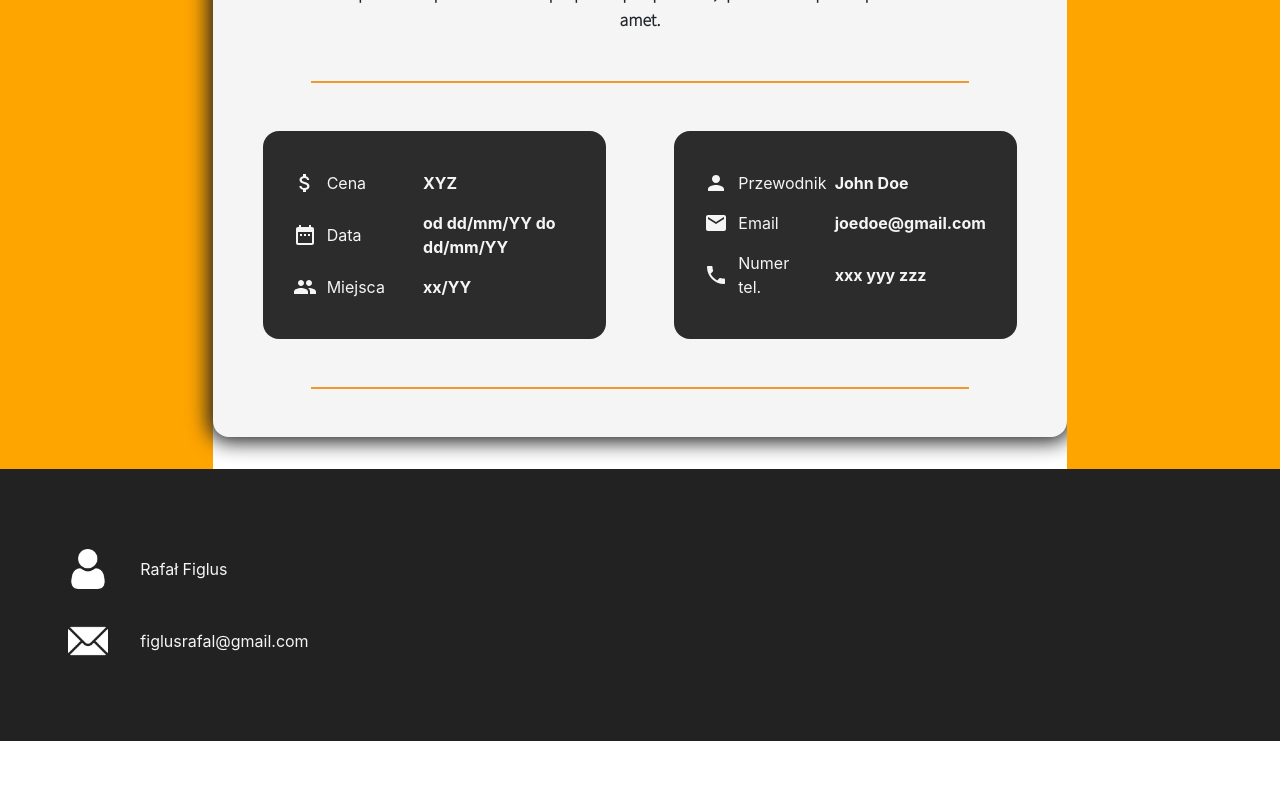
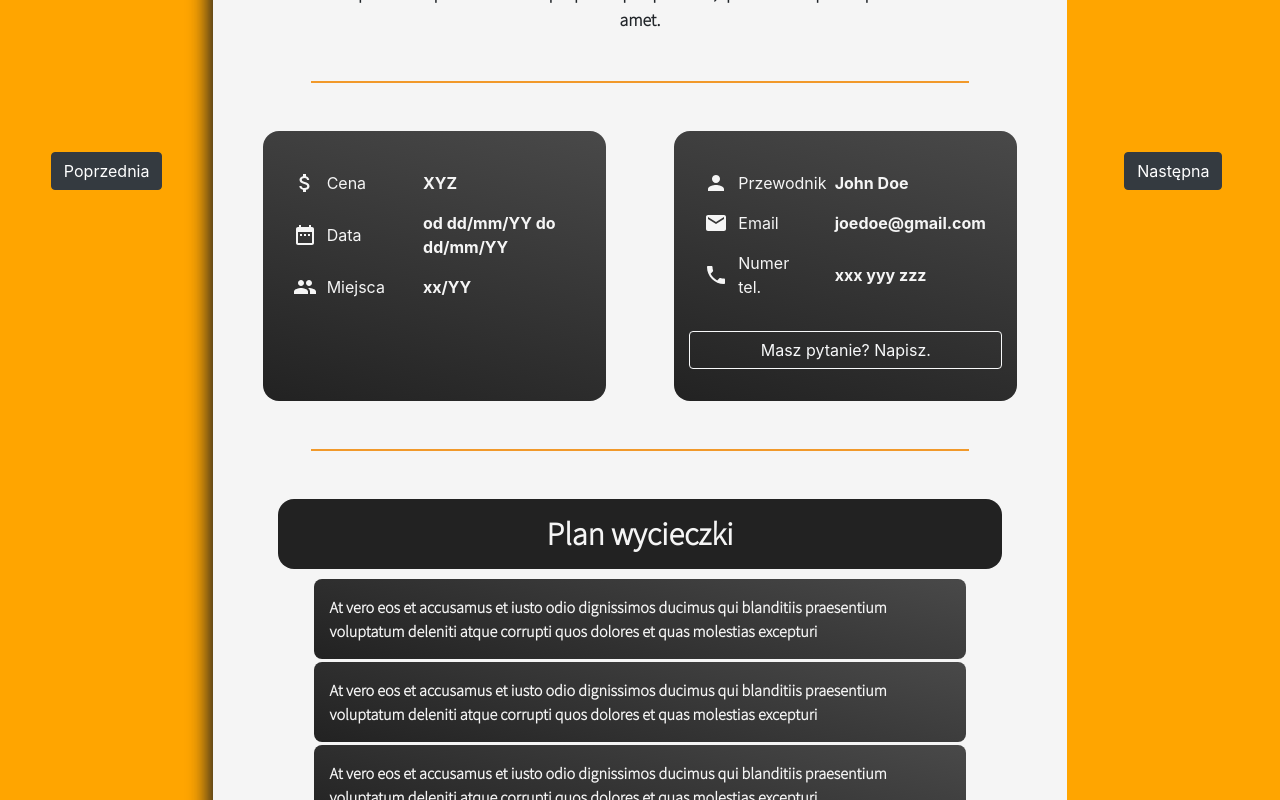
Before and after one commit to navuyi/Praca-Inzynierska-2022, a React (Create React App) app: page /tours/tour in a window 1280 px wide. Shown: the part 840-1640 px from the top of the page. Before the commit the page ends 1581 px from the top, so only its background shows below. Built offline with nearby package versions, Linux system fonts and the light colour scheme.

Commit message:
tour details,tour plan

```diff
--- a/src/components/Tours/TourPanelLabel.js
+++ b/src/components/Tours/TourPanelLabel.js
@@ -3,11 +3,11 @@ import {Row, Col} from "react-bootstrap"
 
 const TourPanelLabel = (props) => {
     return(
-        <Row className={"tour-panel-label d-flex align-items-center justify-content-start w-100"}>
-            <Col xl={5} className={"d-flex flex-row align-items-center"}>
+        <Row className={"tour-panel-label d-flex align-items-center justify-content-start w-100 flex-sm-row flex-row"}>
+            <Col xl={5} xs={5} sm={5} md={5} className={"d-flex flex-row align-items-center"}>
                 {props.image}  <p> {props.text} </p>
             </Col>
-            <Col xl={7}>
+            <Col xl={7} xs={7} sm={7} md={7}>
                 <span> {props.value} </span>
             </Col>
         </Row>
--- a/src/pages/tours/TourDetails.js
+++ b/src/pages/tours/TourDetails.js
@@ -22,6 +22,8 @@ function TourDetails(){
     //const values = queryString.parse(search)
     //console.log(values);
 
+    const arr = [1,2,3,4,3]
+
     return(
         <div className={"tourDetails"}>
             <NavbarComponent/>
@@ -45,7 +47,7 @@ function TourDetails(){
                             </Row>
                             <Separator />
                             <Row className={"w-100 d-flex flex-row justify-content-around"}>
-                                <Col xl={5} className={"info-panel"}>
+                                <Col xl={5} className={"info-panel d-flex flex-column justify-content-start align-items-center mb-5 mb-xl-0"}>
                                     <TourPanelLabel
                                         image={<AttachMoneyIcon fontSize={"medium"} />}
                                         text="Cena"
@@ -62,7 +64,7 @@ function TourDetails(){
                                         value="xx/YY"
                                     />
                                 </Col>
-                                <Col xl={5} className={"info-panel"}>
+                                <Col xl={5} className={"info-panel d-flex flex-column justify-content-start align-items-center"}>
                                     <TourPanelLabel
                                         image={<PersonIcon fontSize={"medium"} />}
                                         text="Przewodnik"
@@ -78,7 +80,23 @@ function TourDetails(){
                                         text="Numer tel."
                                         value="xxx yyy zzz"
                                     />
+                                    <Button variant={"outline-light w-100 mt-4"}> Masz pytanie? Napisz. </Button>
                                 </Col>
+                            </Row>
+                            <Separator />
+                            <Row className={"w-100 col-11"}>
+                                <h2> Plan wycieczki </h2>
+                            </Row>
+                            <Row className={"w-100 col-10"}>
+                                {
+                                    arr.map((item, index)=>{
+                                        return(
+                                            <div className={"tour-plan-point"}>
+                                                At vero eos et accusamus et iusto odio dignissimos ducimus qui blanditiis praesentium voluptatum deleniti atque corrupti quos dolores et quas molestias excepturi
+                                            </div>
+                                        )
+                                    })
+                                }
                             </Row>
                             <Separator />
                         </Container>
--- a/src/styles/tourDetails.css
+++ b/src/styles/tourDetails.css
@@ -34,11 +34,32 @@
     width: 100%;
     padding-top: 2em;
     padding-bottom: 2em;
-    background-color: rgba(34,34,34, 0.95);
+    background-image: linear-gradient(15deg, rgb(34,34,34), rgb(73, 73, 73));
     border-radius: 1em;
+}
 
-    display: flex;
-    flex-direction: column;
-    justify-content: center;
-    align-items: center;
+.tourDetails h2{
+    background-color: rgb(34,34,34);
+    color: whitesmoke;
+    width: 100%;
+    text-align: center;
+    padding: 0.5em 0;
+    border-radius: 0.5em;
+    font-family: 'Source Sans Pro', sans-serif;
+    font-weight: bold;
 }
+
+.tourDetails .tour-plan-point{
+    font-family: 'Source Sans Pro', sans-serif;
+    font-size: 1rem;
+    font-weight: bold;
+    color:whitesmoke;
+
+
+
+    background-image: linear-gradient(15deg, rgb(34,34,34), rgb(73, 73, 73));
+    padding: 1em 1em;
+    margin: 0.1em;
+
+    border-radius: 0.5em;
+}
```
